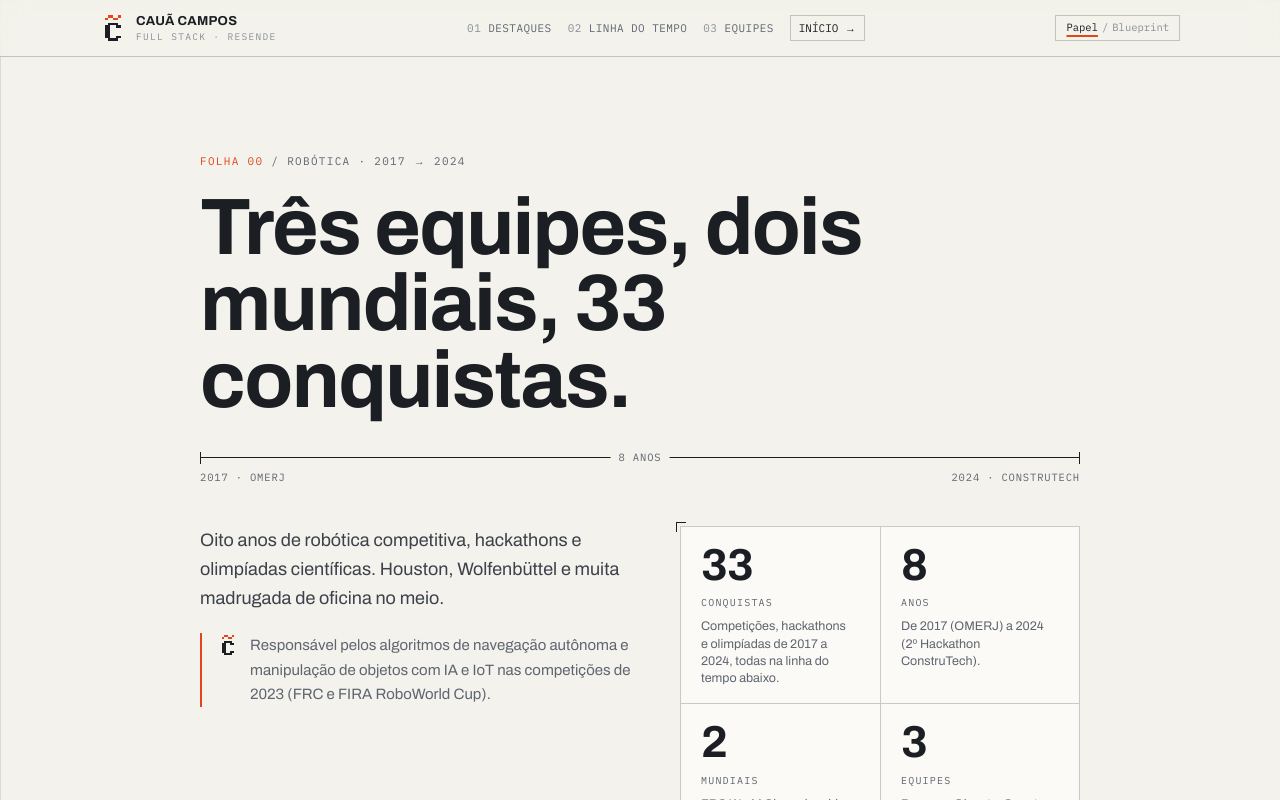
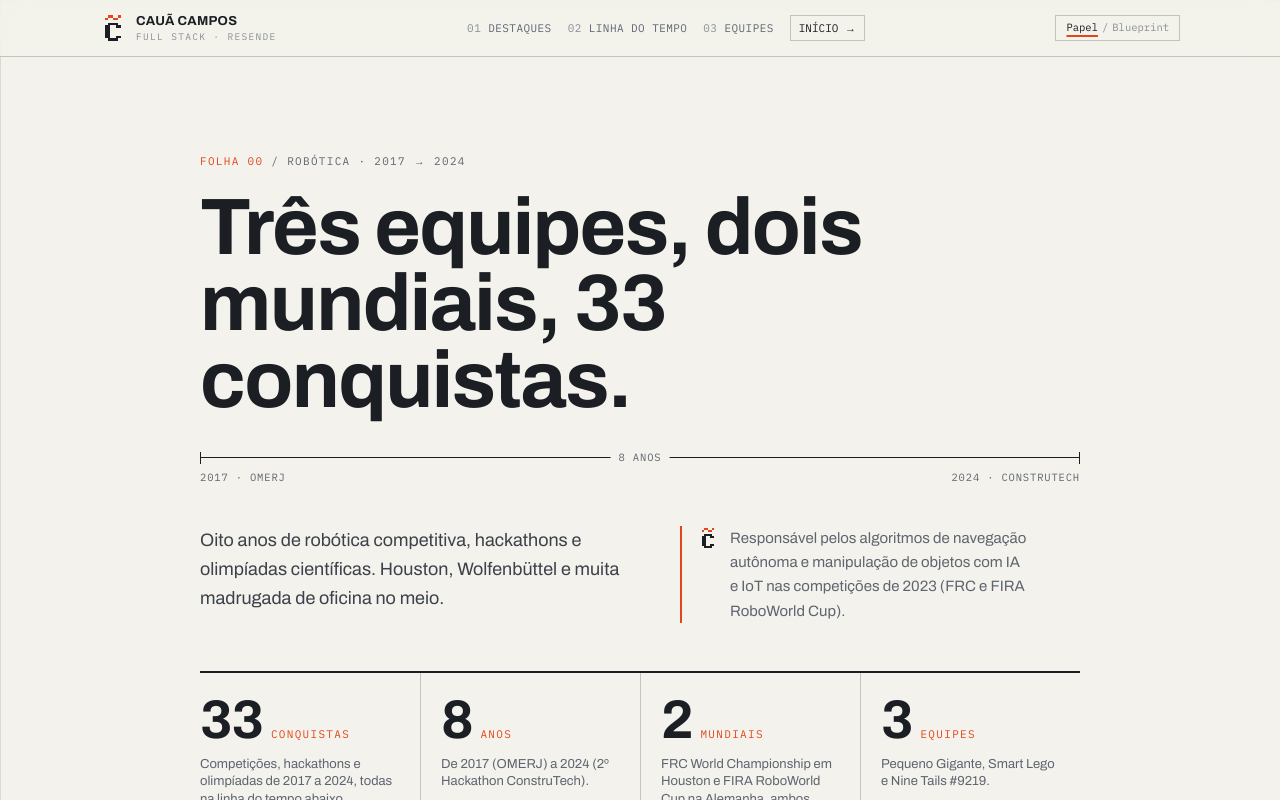
Before and after one commit to c4mpos-dev/portfolio_v3, a Next.js app: page /robotica in a window 1280 px wide. Shown: the top 800 px of the page. Built offline with nearby package versions, Linux system fonts and the light colour scheme.

Commit message:
refactor: show robotics stats as a readout strip

```diff
--- a/src/app/globals.css
+++ b/src/app/globals.css
@@ -281,22 +281,6 @@
   }
 }
 
-/* Robotics numbers: the explanation appears on hover/focus where hover exists, always on touch */
-@media (hover: hover) {
-  .stat-detail {
-    opacity: 0;
-    transform: translateY(-2px);
-    transition:
-      opacity 0.2s ease,
-      transform 0.2s ease;
-  }
-  .stat:hover .stat-detail,
-  .stat:focus-visible .stat-detail {
-    opacity: 1;
-    transform: none;
-  }
-}
-
 /* Live architecture diagram: boxes fade in, wires draw, packets appear once drawn */
 .arch-node {
   transition: opacity 0.2s ease;
--- a/src/app/robotica/page.tsx
+++ b/src/app/robotica/page.tsx
@@ -21,21 +21,20 @@ export default function RoboticaPage() {
         </Reveal>
         <Dimension className="mt-8" start="2017 · OMERJ" end="2024 · ConstruTech" label="8 anos" />
 
-        <div className="mt-10 grid items-start gap-10 desk:grid-cols-[minmax(0,1.1fr)_minmax(0,1fr)]">
-          <Reveal>
+        <Reveal className="mt-10 grid items-start gap-6 desk:grid-cols-[minmax(0,1.1fr)_minmax(0,1fr)] desk:gap-10">
           <p className="text-[18px] leading-relaxed text-ink-2">
             Oito anos de robótica competitiva, hackathons e olimpíadas científicas. Houston, Wolfenbüttel e muita
             madrugada de oficina no meio.
           </p>
-            <p className="mt-5 flex gap-3 border-l-2 border-accent pl-4 text-[15px] leading-relaxed text-muted">
+          <p className="flex gap-3 border-l-2 border-accent pl-4 text-[15px] leading-relaxed text-muted">
             <LogoMark className="mt-0.5 size-5 shrink-0 text-ink" />
             {roboticsRole}
           </p>
         </Reveal>
-          <Reveal>
+
+        <Reveal className="mt-12">
           <StatCounters />
         </Reveal>
-        </div>
       </header>
 
       <Section
--- a/src/app/robotica/stat-counters.tsx
+++ b/src/app/robotica/stat-counters.tsx
@@ -38,24 +38,29 @@ function useCountUp(to: number, el: React.RefObject<HTMLElement | null>) {
   return value;
 }
 
-function Stat({ n, label, detail, className }: (typeof stats)[number] & { className: string }) {
+function Stat({ n, label, detail, index }: (typeof stats)[number] & { index: number }) {
   const ref = useRef<HTMLDivElement>(null);
   const value = useCountUp(n, ref);
   return (
-    <div ref={ref} tabIndex={0} className={`stat group px-5 py-4 outline-offset-[-2px] ${className}`}>
-      <dt className="display text-[clamp(2rem,4vw,2.8rem)] leading-none tabular-nums">{value}</dt>
-      <dd className="label mt-2 text-[10px]">{label}</dd>
-      <dd className="stat-detail mt-2 text-[12.5px] leading-snug text-muted">{detail}</dd>
+    <div
+      ref={ref}
+      className={`flex flex-col gap-2 border-line py-5 pr-5 ${index % 2 ? "border-l pl-5" : ""} ${index > 1 ? "border-t sm:border-t-0" : ""} sm:pl-5 sm:first:pl-0 sm:[&:not(:first-child)]:border-l`}
+    >
+      <div className="flex items-baseline gap-2">
+        <dt className="display text-[clamp(2.4rem,5vw,3.4rem)] leading-none tabular-nums">{value}</dt>
+        <span className="font-mono text-[11px] tracking-[0.12em] text-accent uppercase">{label}</span>
+      </div>
+      <dd className="text-[13px] leading-snug text-muted">{detail}</dd>
     </div>
   );
 }
 
-/** The four robotics numbers: they count up on arrival, and each explains itself on hover/focus (always on touch). */
+/** The four robotics numbers as one readout strip; they count up when they come into view. */
 export function StatCounters() {
   return (
-    <dl className="crop grid grid-cols-2 border border-line bg-sheet">
+    <dl className="grid grid-cols-2 border-y-2 border-ink sm:grid-cols-4">
       {stats.map((s, i) => (
-        <Stat key={s.label} {...s} className={`${i % 2 ? "border-l" : ""} ${i > 1 ? "border-t" : ""} border-line`} />
+        <Stat key={s.label} {...s} index={i} />
       ))}
     </dl>
   );
```
Lines whose indentation alone changed are shown as unchanged.
